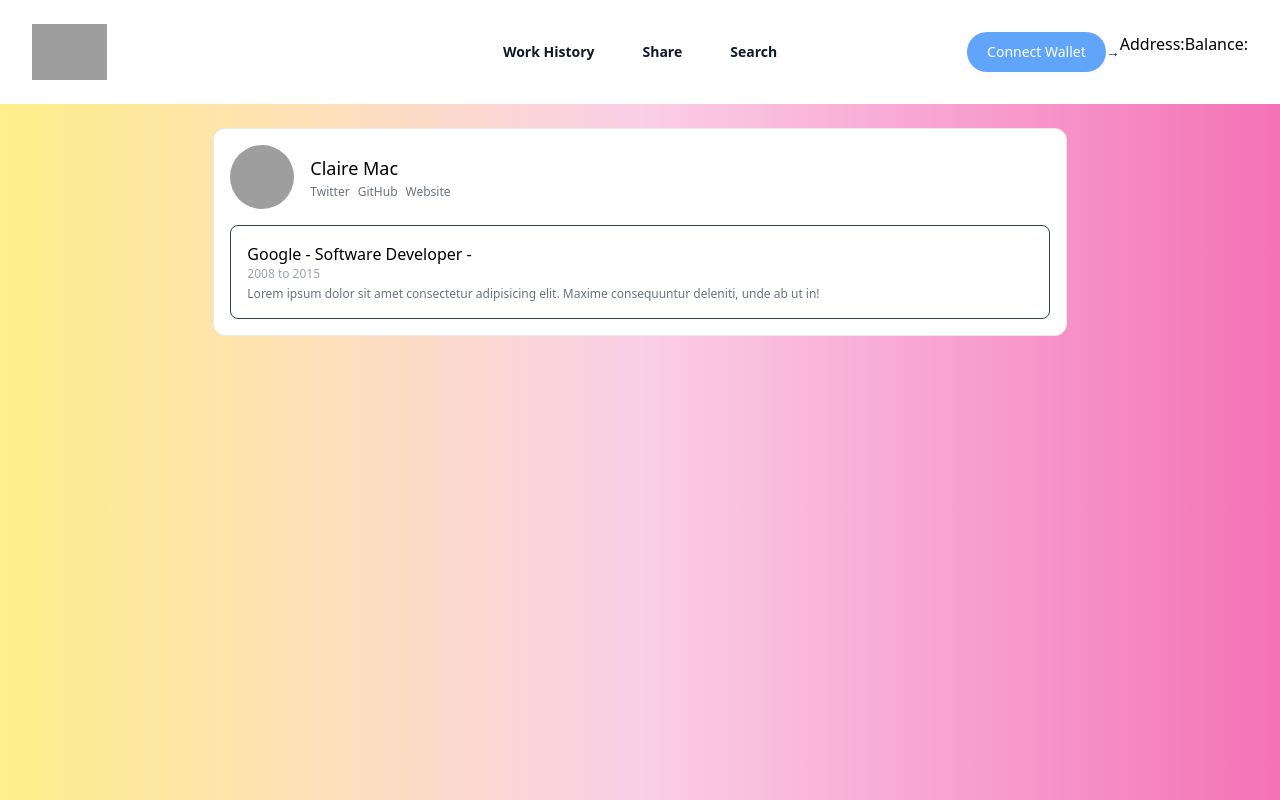
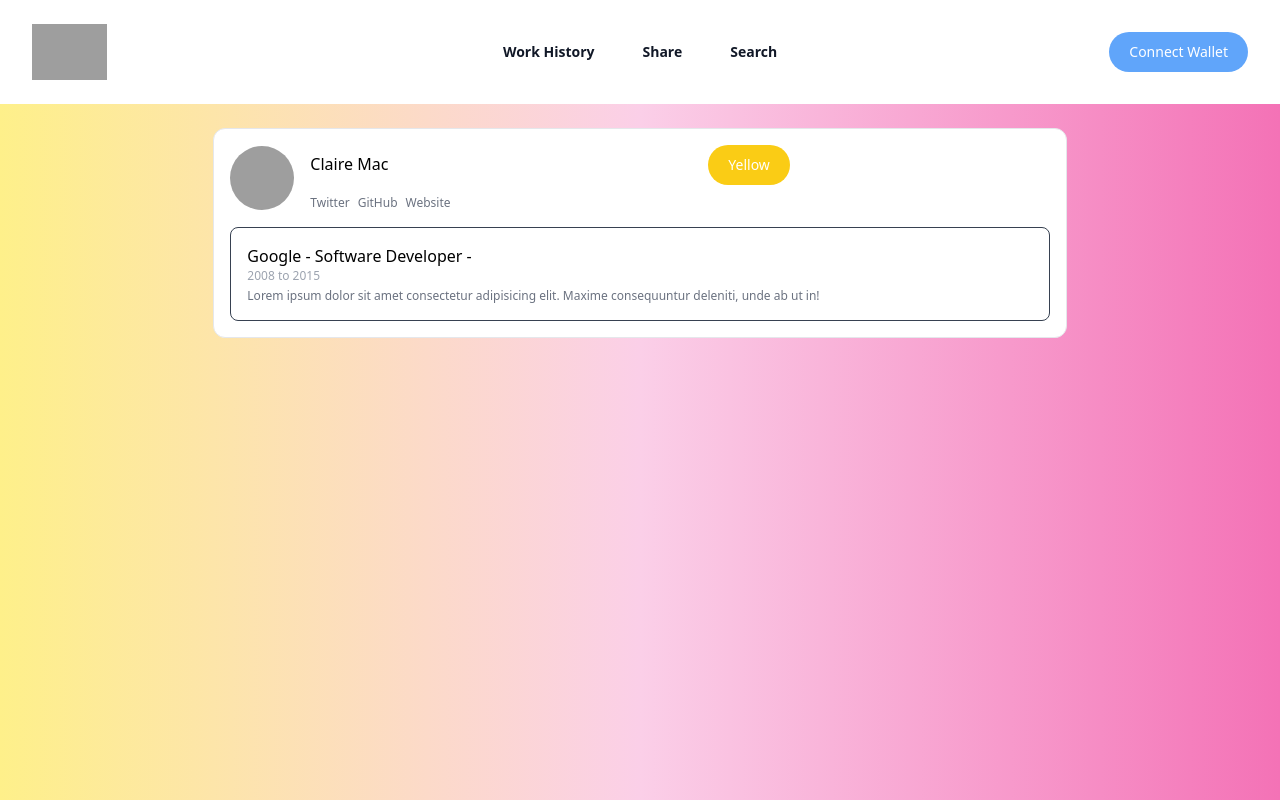
Before and after one commit to devhyun05/Accuwork, a React (Create React App) app in the folder estate_chain_frontend/: page /workexperience in a window 1280 px wide. Built offline with nearby package versions, Linux system fonts and the light colour scheme; grey boxes are pictures that could not be loaded.

Commit message:
formatting main page

```diff
--- a/estate_chain_frontend/src/components/forms/login.js
+++ b/estate_chain_frontend/src/components/forms/login.js
@@ -46,14 +46,9 @@ export const LoginForm = () => {
                     onClick={connectWalletHandler}>
                 {connButtonText}
             </button>
-            <span aria-hidden="true">&rarr;</span>
+
           </a>
-             <div className="accountDisplay">
-              <h3>Address: {defaultAccount}</h3>
-            </div>
-            <div className="balanceDisplay">
-              <h3>Balance: {userBalance}</h3>
-            </div>
+
             {errorMessage}
     </>
   );
--- a/estate_chain_frontend/src/components/layouts/landing.js
+++ b/estate_chain_frontend/src/components/layouts/landing.js
@@ -2,7 +2,9 @@ import { Navbar } from './navbar'
 
 
 export const Landing = () => {
+  const handleSubmit = () => {
 
+  };
 
   return (
 
@@ -50,7 +52,7 @@ export const Landing = () => {
             </div>
             <div>
               <div class="mt-5 text-right">
-                <button type="button" class="text-white bg-blue-700 hover:bg-blue-800 focus:outline-none focus:ring-4 focus:ring-blue-300 font-medium rounded-full text-sm px-5 py-2.5 text-center mr-2 mb-2 dark:bg-blue-600 dark:hover:bg-blue-700 dark:focus:ring-blue-800">Submit</button>
+                <button type="button" onClick={handleSubmit} class="text-white bg-blue-700 hover:bg-blue-800 focus:outline-none focus:ring-4 focus:ring-blue-300 font-medium rounded-full text-sm px-5 py-2.5 text-center mr-2 mb-2 dark:bg-blue-600 dark:hover:bg-blue-700 dark:focus:ring-blue-800">Submit</button>
               </div>
             </div>
           </div>
--- a/estate_chain_frontend/src/components/layouts/workexperience.js
+++ b/estate_chain_frontend/src/components/layouts/workexperience.js
@@ -25,8 +25,10 @@ export const WorkExperience = () => {
     />
 
     <div>
-      <h3 className="text-lg font-medium">Claire Mac</h3>
-
+      <div>
+      <span >Claire Mac</span>
+      <button type="button" class="text-white bg-yellow-400 hover:bg-yellow-500 focus:outline-none focus:ring-4 ml-80 focus:ring-yellow-300 font-medium rounded-full text-sm px-5 py-2.5 text-center mr-2 mb-2 dark:focus:ring-yellow-900">Yellow</button>
+      </div>
       <div className="flow-root">
         <ul className="-m-1 flex flex-wrap">
           <li className="p-1 leading-none">
@@ -59,9 +61,10 @@ export const WorkExperience = () => {
         </p>
       </a>
     </li>
+  </ul>
 
-  </ul>
 </article>
+
 </div>
 </div>
 </body>
```
